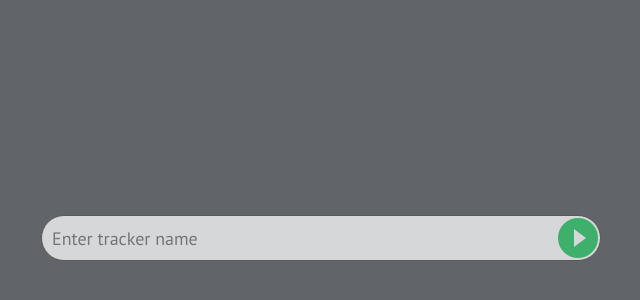
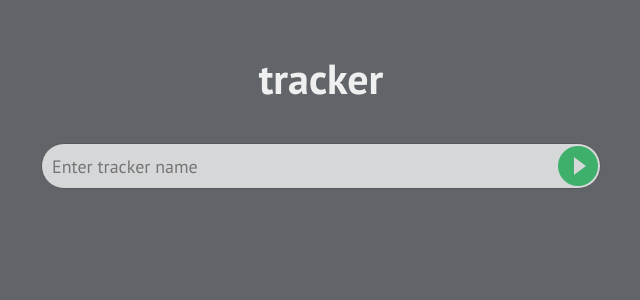
Before and after one commit to bondarenkomaksym/tracker, a React app: page / in a window 1280 px wide. Shown: the part 162-462 px from the top of the page, without its empty margins (319-959 px from the left). Built offline with nearby package versions, Linux system fonts and the light colour scheme.

Commit message:
add header and local storage

```diff
--- a/package.json
+++ b/package.json
@@ -34,7 +34,8 @@
     "react": "^16.13.1",
     "react-dom": "^16.13.1",
     "react-redux": "^7.2.2",
-    "redux": "^4.0.5"
+    "redux": "^4.0.5",
+    "redux-persist": "^6.0.0"
   },
   "description": ""
 }
--- a/src/components/Tracker.jsx
+++ b/src/components/Tracker.jsx
@@ -27,10 +27,11 @@ const Tracker = ({ tracks, createLap }) => {
 
   return (
     <div className="tracker">
+      <div className="header">tracker</div>
       <div className="tracker__form">
         <input className="tracker__input"
           value={value}
-          maxlength="30"
+          maxLength="30"
           placeholder='Enter tracker name'
           type="text"
           onChange={e => setValue(e.target.value)}
--- a/src/components/tracker.reducer.js
+++ b/src/components/tracker.reducer.js
@@ -11,7 +11,7 @@ const trackerReducer = (state = initialState, action) => {
         ...state,
         tracksList: state.tracksList
           .concat(action.payload.lapData)
-          .sort((a, b) => b.id - a.id)
+          .sort((a, b) => b.id - a.id),
       };
     }
     case DELETE_LAP: {
--- a/src/index.scss
+++ b/src/index.scss
@@ -32,6 +32,7 @@ body {
 
 .tracker {
     display: flex;
+    margin-top: -40vh;
     flex-direction: column;
     width: 560px;
     height: 46px;
@@ -64,6 +65,14 @@ body {
       border: none;
       color: #3faf6c;
   }
+}
+
+.header {
+  text-align: center;
+  font-weight: bold;
+    font-size: 42px;
+    margin-bottom: 40px;
+    color: rgba(255, 255, 255, 0.897);
 }
 
 .timer {
--- a/src/store.js
+++ b/src/store.js
@@ -1,11 +1,37 @@
 import { createStore, combineReducers } from "redux";
 import trackerReducer from './components/tracker.reducer';
+
 
 const reducer = combineReducers({
   tracks: trackerReducer
 })
 
+function saveToLocalStorage(state) {
+  try {
+    const serialisedState = JSON.stringify(state);
+    localStorage.setItem("persistantState", serialisedState);
+  } catch (e) {
+    console.warn(e);
+  }
+}
+
+
+function loadFromLocalStorage() {
+  try {
+    const serialisedState = localStorage.getItem("persistantState");
+    if (serialisedState === null) return undefined;
+    return JSON.parse(serialisedState);
+  } catch (e) {
+    console.warn(e);
+    return undefined;
+  }
+}
+
 const store = createStore(reducer,
-  window.__REDUX_DEVTOOLS_EXTENSION__ && window.__REDUX_DEVTOOLS_EXTENSION__());
+  loadFromLocalStorage(),
+  window.__REDUX_DEVTOOLS_EXTENSION__ && window.__REDUX_DEVTOOLS_EXTENSION__()
+);
+
+store.subscribe(() => saveToLocalStorage(store.getState()));
 
 export default store;
```
Also changed, not shown: 1 other file (tests, documents, lock files or other folders).
